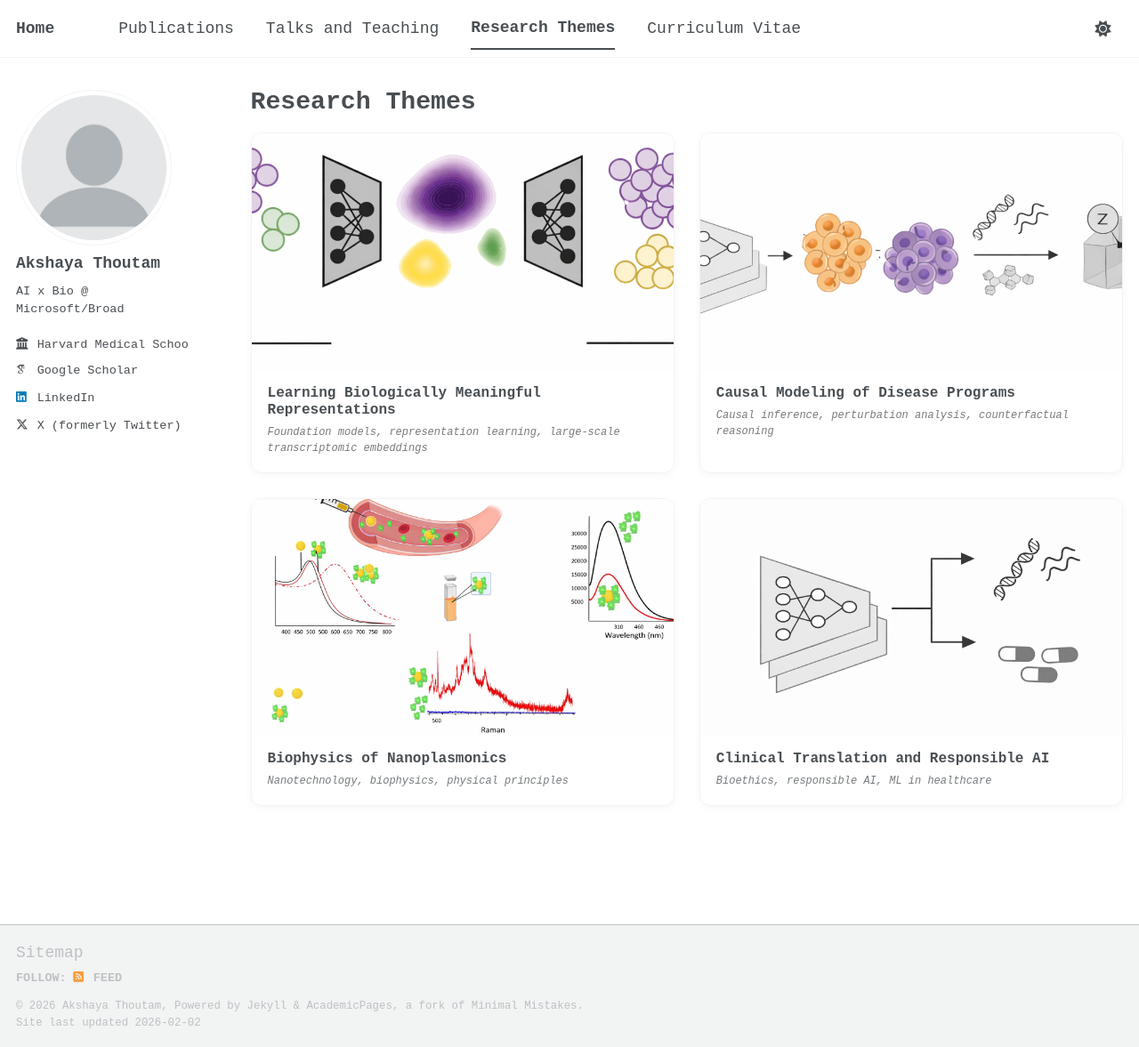
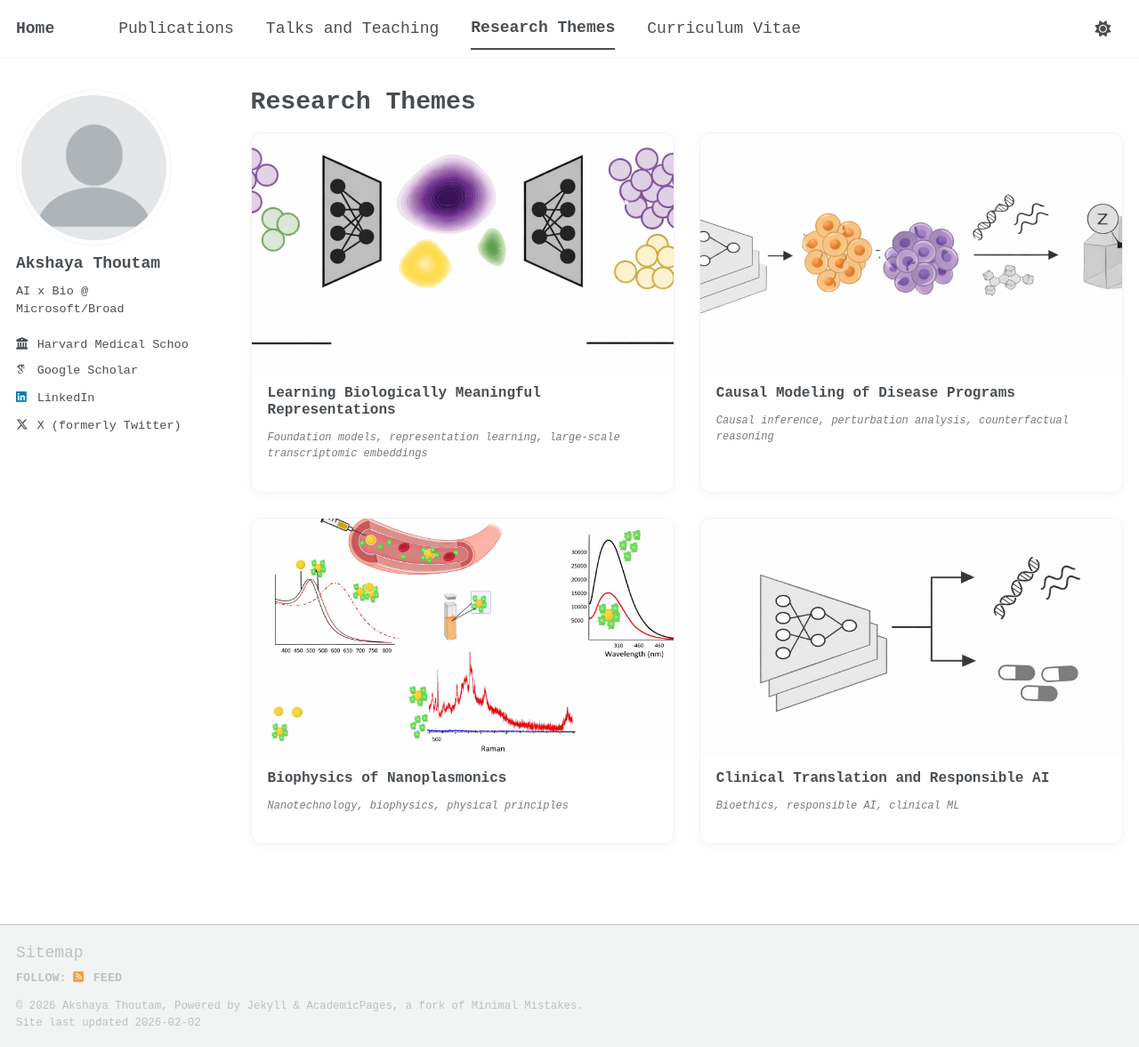
Before and after one commit to AkshayaThoutam/akshayathoutam.github.io, a Jekyll site: the page built from _pages/research-themes.html, in a window 1280 px wide and 1177 px high. Shown: the whole window at 89% size. Built offline with Jekyll 4.4.1, drawn with Linux system fonts in a browser that asks for light colours; some web fonts are replaced; a script bundle is joined from its source files by our own code; library files that are not in the unit come from our copies.

Commit message:
fix selected pubs on themes

```diff
--- a/_pages/research-themes.html
+++ b/_pages/research-themes.html
@@ -36,8 +36,8 @@
 
 .theme-link {
   display: block;
+  color: inherit;
   text-decoration: none !important;
-  color: inherit !important;
 }
 
 .theme-image {
@@ -52,13 +52,12 @@
 }
 
 .theme-title {
-  margin: 0 0 6px 0;
+  margin: 0 0 6px;
   font-size: 16px;
   font-weight: 650;
 }
 
 .theme-keywords {
-  margin: 0;
   font-size: 12px;
   font-style: italic;
   opacity: 0.75;
@@ -72,7 +71,7 @@
   display: none;
   align-items: center;
   justify-content: center;
-  padding: 18px;
+  padding: 20px;
   z-index: 99999;
 }
 
@@ -90,25 +89,22 @@
   width: min(900px, 100%);
   background: #fff;
   border-radius: 14px;
-  box-shadow: 0 18px 50px rgba(0,0,0,0.22);
-  max-height: calc(100vh - 64px);
+  border: 1px solid rgba(0,0,0,0.12);
+  box-shadow: 0 18px 50px rgba(0,0,0,0.25);
+  max-height: calc(100vh - 80px);
   overflow: hidden;
 }
 
-.rt-modal-body {
-  max-height: calc(100vh - 160px);
-  overflow: auto;
-}
-
 .rt-modal-header {
+  display: flex;
+  justify-content: space-between;
   padding: 18px;
   border-bottom: 1px solid rgba(0,0,0,0.08);
-  display: flex;
-  justify-content: space-between;
 }
 
 .rt-modal-title-wrap h3 {
   margin: 0 0 4px;
+  font-size: 18px;
 }
 
 .rt-modal-title-wrap p {
@@ -121,10 +117,22 @@
 .rt-modal-close {
   font-size: 22px;
   text-decoration: none;
+  padding: 4px 8px;
+}
+
+.rt-modal-body {
+  overflow-y: auto;
+  max-height: calc(100vh - 180px);
 }
 
 .rt-modal-content {
   padding: 18px;
+}
+
+.rt-modal-content p {
+  font-size: 14px;
+  line-height: 1.7;
+  margin-bottom: 14px;
 }
 
 .rt-modal-section {
@@ -134,7 +142,7 @@
 }
 </style>
 
-<!-- ===== Grid ===== -->
+<!-- ===== Cards ===== -->
 <div class="research-grid">
 
   <div class="theme-card">
@@ -172,7 +180,7 @@
       <img class="theme-image" src="/assets/images/themes/clinical-ai.png">
       <div class="theme-meta">
         <h3 class="theme-title">Clinical Translation and Responsible AI</h3>
-        <p class="theme-keywords">Bioethics, responsible AI, ML in healthcare</p>
+        <p class="theme-keywords">Bioethics, responsible AI, clinical ML</p>
       </div>
     </a>
   </div>
@@ -181,64 +189,163 @@
 
 <!-- ===== MODALS ===== -->
 
-{% assign theme_defs =
-  "repr:representations,
-   causal:causal,
-   nano:nanoplasmonics,
-   clin:clinical" | split: "," %}
-
-{% for t in theme_defs %}
-{% assign pair = t | split: ":" %}
-{% assign id = pair[0] %}
-{% assign key = pair[1] %}
-
-<div class="rt-modal-overlay" id="modal-{{ id }}">
+<!-- REPRESENTATIONS -->
+<div class="rt-modal-overlay" id="modal-repr">
   <a class="rt-modal-backdrop" href="#close"></a>
   <div class="rt-modal">
     <div class="rt-modal-header">
       <div class="rt-modal-title-wrap">
-        <h3>
-          {% if id == "repr" %}Learning Biologically Meaningful Representations{% endif %}
-          {% if id == "causal" %}Causal Modeling of Disease Programs{% endif %}
-          {% if id == "nano" %}Biophysics of Nanoplasmonics{% endif %}
-          {% if id == "clin" %}Clinical Translation and Responsible AI{% endif %}
-        </h3>
-        <p>{{ key }}</p>
+        <h3>Learning Biologically Meaningful Representations</h3>
+        <p>representations</p>
       </div>
       <a class="rt-modal-close" href="#close">&times;</a>
     </div>
-
     <div class="rt-modal-body">
       <div class="rt-modal-content">
+
+        <p>
+          Machine learning methods are increasingly used to model complex biological systems,
+          particularly in the analysis of large and multimodal datasets. However, models that
+          achieve strong predictive performance do not always learn representations that are
+          biologically meaningful or interpretable.
+        </p>
 
         <div class="rt-modal-section">
           <h4>Selected Publications</h4>
 
           {% assign theme_pubs = site.publications
-            | where_exp: "p", "p.themes contains key"
-            | where: "selected", true
+            | where_exp: "p", "p.themes contains 'representations'"
             | sort: "date"
             | reverse %}
 
-          {% if theme_pubs.size > 0 %}
-            <div class="selected-publications">
-              {% for pub in theme_pubs %}
-                {% include publication-item.html p=pub %}
-              {% endfor %}
-            </div>
-          {% else %}
-            <p style="font-size:13px; opacity:0.7;">
-              No publications tagged for this theme yet.
-            </p>
-          {% endif %}
+          <div class="entries-list">
+            {% for pub in theme_pubs %}
+              {% include publication-item.html p=pub %}
+            {% endfor %}
+          </div>
 
         </div>
-
       </div>
     </div>
   </div>
 </div>
 
-{% endfor %}
+<!-- CAUSAL -->
+<div class="rt-modal-overlay" id="modal-causal">
+  <a class="rt-modal-backdrop" href="#close"></a>
+  <div class="rt-modal">
+    <div class="rt-modal-header">
+      <div class="rt-modal-title-wrap">
+        <h3>Causal Modeling of Disease Programs</h3>
+        <p>causal</p>
+      </div>
+      <a class="rt-modal-close" href="#close">&times;</a>
+    </div>
+    <div class="rt-modal-body">
+      <div class="rt-modal-content">
+
+        <p>
+          Transcriptomic analyses of disease are often dominated by correlational patterns.
+          Causal modeling frameworks enable identification of molecular drivers rather than
+          downstream consequences.
+        </p>
+
+        <div class="rt-modal-section">
+          <h4>Selected Publications</h4>
+
+          {% assign theme_pubs = site.publications
+            | where_exp: "p", "p.themes contains 'causal'"
+            | sort: "date"
+            | reverse %}
+
+          <div class="entries-list">
+            {% for pub in theme_pubs %}
+              {% include publication-item.html p=pub %}
+            {% endfor %}
+          </div>
+
+        </div>
+      </div>
+    </div>
+  </div>
+</div>
+
+<!-- NANO -->
+<div class="rt-modal-overlay" id="modal-nano">
+  <a class="rt-modal-backdrop" href="#close"></a>
+  <div class="rt-modal">
+    <div class="rt-modal-header">
+      <div class="rt-modal-title-wrap">
+        <h3>Biophysics of Nanoplasmonics</h3>
+        <p>nanoplasmonics</p>
+      </div>
+      <a class="rt-modal-close" href="#close">&times;</a>
+    </div>
+    <div class="rt-modal-body">
+      <div class="rt-modal-content">
+
+        <p>
+          Biological systems are governed by physical principles operating at the nanoscale.
+          Nanotechnology provides engineered probes for interrogating these mechanisms.
+        </p>
+
+        <div class="rt-modal-section">
+          <h4>Selected Publications</h4>
+
+          {% assign theme_pubs = site.publications
+            | where_exp: "p", "p.themes contains 'nanoplasmonics'"
+            | sort: "date"
+            | reverse %}
+
+          <div class="entries-list">
+            {% for pub in theme_pubs %}
+              {% include publication-item.html p=pub %}
+            {% endfor %}
+          </div>
+
+        </div>
+      </div>
+    </div>
+  </div>
+</div>
+
+<!-- CLINICAL -->
+<div class="rt-modal-overlay" id="modal-clin">
+  <a class="rt-modal-backdrop" href="#close"></a>
+  <div class="rt-modal">
+    <div class="rt-modal-header">
+      <div class="rt-modal-title-wrap">
+        <h3>Clinical Translation and Responsible AI</h3>
+        <p>clinical</p>
+      </div>
+      <a class="rt-modal-close" href="#close">&times;</a>
+    </div>
+    <div class="rt-modal-body">
+      <div class="rt-modal-content">
+
+        <p>
+          Integrating machine learning into clinical research requires methodological rigor
+          alongside ethical accountability and patient-centered evaluation.
+        </p>
+
+        <div class="rt-modal-section">
+          <h4>Selected Publications</h4>
+
+          {% assign theme_pubs = site.publications
+            | where_exp: "p", "p.themes contains 'clinical'"
+            | sort: "date"
+            | reverse %}
+
+          <div class="entries-list">
+            {% for pub in theme_pubs %}
+              {% include publication-item.html p=pub %}
+            {% endfor %}
+          </div>
+
+        </div>
+      </div>
+    </div>
+  </div>
+</div>
 
 <div id="close"></div>
```
